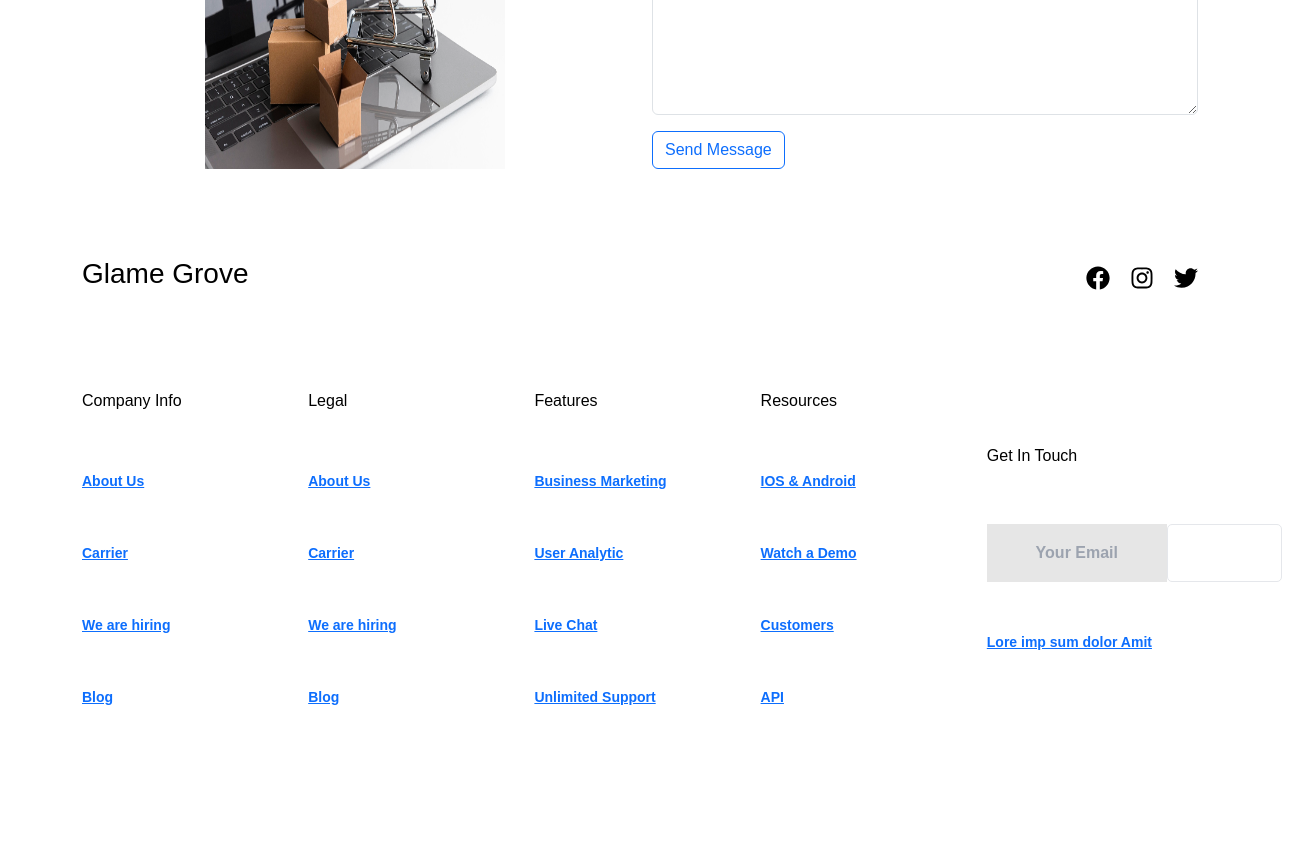
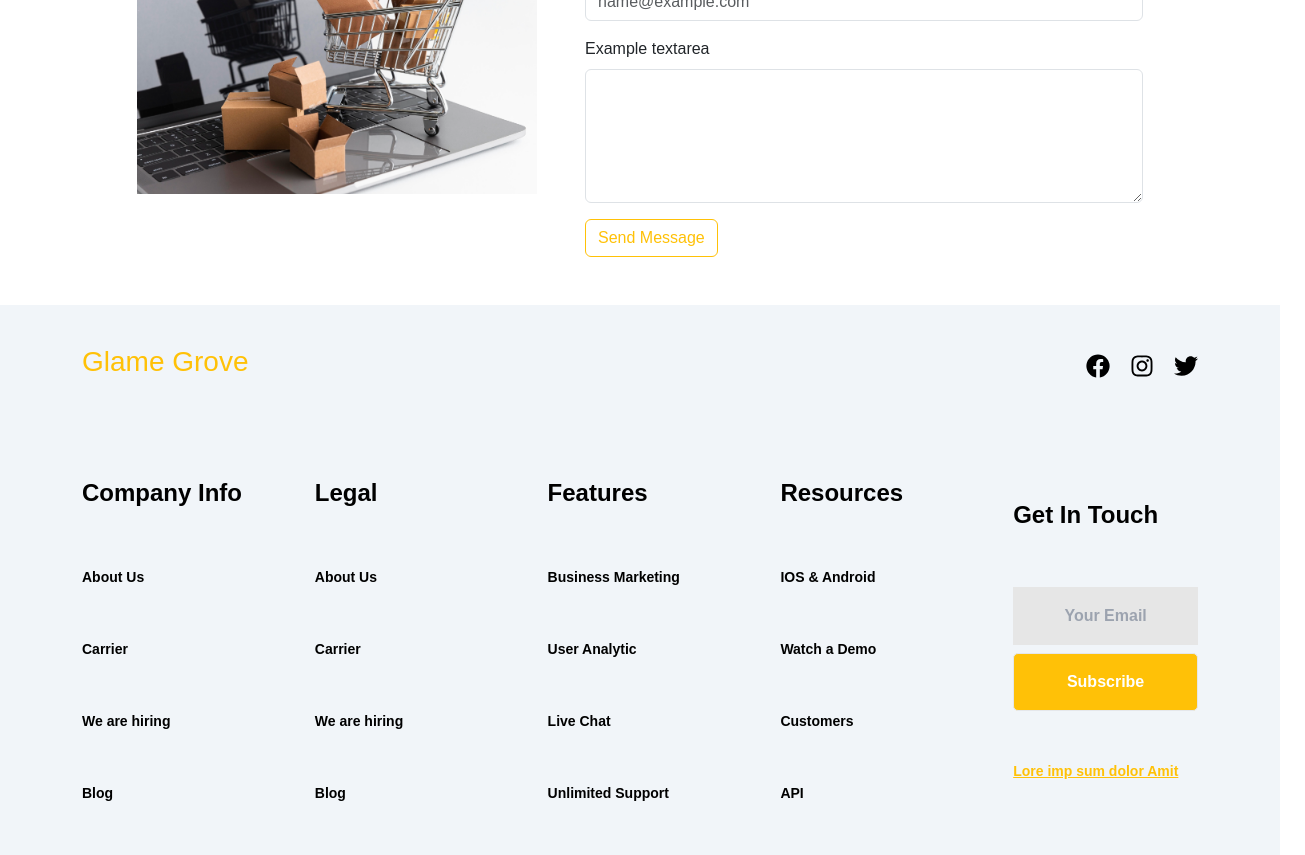
Before and after one commit to AsfaaKhan/E-commerce-Website, a Next.js app: page /contactPage in a window 1280 px wide. Shown: the part 400-1255 px from the top of the page, 1305 px wide, since content can reach past the window. Before the commit the page ends 1159 px from the top, so only its background shows below. Built offline with nearby package versions, Linux system fonts and the light colour scheme; a web font is replaced by a local one.

Commit message:
remove cartfunctionality due to some deployemnt error

```diff
--- a/app/contactPage/page.tsx
+++ b/app/contactPage/page.tsx
@@ -6,17 +6,17 @@ const Contact = () => {
     return (
         <div>
             <div className="container mb-5">
-                <div className="row  mt-40">
+                <div className="row  mt-30">
                     <div className="col-12 text-center py-4 my-4">
-                        <h1>Have Some Question?</h1>
+                        <h1 className='text-warning fw-bold mt-10'>Have Some Question?</h1>
                         <hr />
                     </div>
                 </div>
-                <div className="row">
-                    <div className="col-md 5 d-flex justify-content-center">
-                        <Image src="/images/3.jpg" alt="Contact Us" height={300} width={300} />
+                <div className="flex flex-col md:flex-row gap-5 mt-5 justify-center  ">
+                    <div className="flex justify-center items-center text">
+                        <Image src="/images/3.jpg" alt="Contact Us" height={500} width={400} />
                     </div>
-                    <div className="col-md-6">
+                    <div className="col-md-6 " >
                         <form >
                             <div className="mb-3">
                                 <label htmlFor="exampleForm" className="form-label">Full Name</label>
@@ -30,7 +30,7 @@ const Contact = () => {
                                 <label htmlFor="exampleFormControlTextarea1" className="form-label">Example textarea</label>
                                 <textarea className="form-control" id="exampleFormControlTextarea1" rows={5}></textarea>
                             </div>
-                            <button type="submit" className="btn btn-outline-primary">Send Message</button>
+                            <button type="submit" className="btn btn-outline-warning">Send Message</button>
                         </form>
                     </div>
                 </div>
--- a/components/Footer.tsx
+++ b/components/Footer.tsx
@@ -9,11 +9,11 @@ import { FaTwitter } from "react-icons/fa";
 
 export default function Footer() {
     return (
-        <div className="bg-white w-full h-auto  lg:h-[440px] justify-center items-center  gap-[87px] text-black ">
+        <div className="bg-slate-100 w-full h-auto  lg:h-[440px] justify-center items-center  gap-[87px] text-black   ">
             {/* 1st Row  */}
-            <div className="container  bg-dullWhite">
+            <div className="container ">
                 <div className=" flex justify-center items-center flex-col gap-3  sm:flex-row sm:justify-between md:flex-row md:justify-between pt-10 pb-10 2xl:m-4 ">
-                    <div className="font-bold text-2xl text-darkBlue ">
+                    <div className="text-[24px] text-warning hover:text-secondary ">
                         <h3>Glame Grove</h3>
                     </div>
                     <div className="flex gap-[20px] text-skyblue">
@@ -26,57 +26,57 @@ export default function Footer() {
             </div>
 
             {/* 2nd Row */}
-            <div className="container grid  md:grid-cols-3 xl:grid-cols-5 justify-center items-center gap-[15px] pt-[50px] pb-[50px] ">
+            <div className="container grid sm:grid-cols-2  md:grid-cols-3 xl:grid-cols-5 justify-center items-center gap-5 pt-[50px] pb-[50px] ">
 
                 {/* 1st column */}
 
                 <div className=" flex flex-col gap-5 font-bold">
-                    <h1 className="text-base text-darkBlue">Company Info</h1>
-                    <Link href={"/"} className=" text-sm leading-[24px] text-gray">About Us</Link>
-                    <Link href={"/"} className=" text-sm leading-[24px] text-gray">Carrier</Link>
-                    <Link href={"/"} className=" text-sm leading-[24px] text-gray">We are hiring</Link>
-                    <Link href={"/"} className=" text-sm leading-[24px] text-gray">Blog</Link>
+                    <h1 className="text-2xl fw-bold text-black ">Company Info</h1>
+                    <Link href={"/"} className=" text-sm leading-[24px] text-black text-decoration-none">About Us</Link>
+                    <Link href={"/"} className=" text-sm leading-[24px] text-black text-decoration-none ">Carrier</Link>
+                    <Link href={"/"} className=" text-sm leading-[24px] text-black text-decoration-none">We are hiring</Link>
+                    <Link href={"/"} className=" text-sm leading-[24px] text-black text-decoration-none">Blog</Link>
 
                 </div>
 
                 {/* 2nd column */}
                 <div className=" flex flex-col gap-5 font-bold">
-                    <h1 className="text-base text-darkBlue">Legal</h1>
-                    <Link href={"/"} className=" text-sm leading-[24px] text-gray">About Us</Link>
-                    <Link href={"/"} className=" text-sm leading-[24px] text-gray">Carrier</Link>
-                    <Link href={"/"} className=" text-sm leading-[24px] text-gray">We are hiring</Link>
-                    <Link href={"/"} className=" text-sm leading-[24px] text-gray">Blog</Link>
+                    <h1 className=" text-black fw-bold text-2xl">Legal</h1>
+                    <Link href={"/"} className=" text-sm leading-[24px] text-black text-decoration-none">About Us</Link>
+                    <Link href={"/"} className=" text-sm leading-[24px] text-black text-decoration-none">Carrier</Link>
+                    <Link href={"/"} className=" text-sm leading-[24px] text-black text-decoration-none">We are hiring</Link>
+                    <Link href={"/"} className=" text-sm leading-[24px] text-black text-decoration-none">Blog</Link>
 
                 </div>
 
                 {/* 3rd column */}
                 <div className=" flex flex-col gap-5 font-bold">
-                    <h1 className="text-base text-darkBlue">Features</h1>
-                    <Link href={"/"} className=" text-sm leading-[24px] text-gray">Business Marketing</Link>
-                    <Link href={"/"} className=" text-sm leading-[24px] text-gray">User Analytic</Link>
-                    <Link href={"/"} className=" text-sm leading-[24px] text-gray">Live Chat</Link>
-                    <Link href={"/"} className=" text-sm leading-[24px] text-gray">Unlimited Support</Link>
+                    <h1 className="text-2xl fw-bold text-black">Features</h1>
+                    <Link href={"/"} className=" text-sm leading-[24px] text-black text-decoration-none">Business Marketing</Link>
+                    <Link href={"/"} className=" text-sm leading-[24px] text-black text-decoration-none">User Analytic</Link>
+                    <Link href={"/"} className=" text-sm leading-[24px] text-black text-decoration-none">Live Chat</Link>
+                    <Link href={"/"} className=" text-sm leading-[24px] text-black text-decoration-none">Unlimited Support</Link>
                 </div>
 
                 {/* 4th column */}
                 <div className=" flex flex-col gap-5 font-bold">
-                    <h1 className="text-base text-darkBlue">Resources</h1>
-                    <Link href={"/"} className=" text-sm leading-[24px] text-gray">IOS & Android</Link>
-                    <Link href={"/"} className=" text-sm leading-[24px] text-gray">Watch a Demo</Link>
-                    <Link href={"/"} className=" text-sm leading-[24px] text-gray">Customers</Link>
-                    <Link href={"/"} className=" text-sm leading-[24px] text-gray">API</Link>
+                    <h1 className="text-2xl fw-bold text-black">Resources</h1>
+                    <Link href={"/"} className=" text-sm leading-[24px] text-black text-decoration-none">IOS & Android</Link>
+                    <Link href={"/"} className=" text-sm leading-[24px] text-black text-decoration-none">Watch a Demo</Link>
+                    <Link href={"/"} className=" text-sm leading-[24px] text-black text-decoration-none">Customers</Link>
+                    <Link href={"/"} className=" text-sm leading-[24px] text-black text-decoration-none">API</Link>
 
                 </div>
 
                 {/* 5th Column */}
                 <div className=" flex flex-col gap-5 font-bold">
-                    <h1 className="text-base text-darkBlue">Get In Touch</h1>
-                    <div className=" rounded-[5px] w-[318px] flex flex-col md:flex-row  ">
-                        <input type="email" placeholder="Your Email" className="bg-[#E6E6E6] w-[180px]  h-[58px] text-center " />
-                        <button className="bg-skyblue text-white h-[58px] lg:w-[115px] border-[1px] rounded-[5px] ">Subscribe
+                    <h1 className=" text-black fw-bold text-2xl ">Get In Touch</h1>
+                    <div className=" flex flex-col gap-2  ">
+                        <input type="email" placeholder="Your Email" className="bg-[#E6E6E6]   h-[58px] text-center " />
+                        <button className="bg-warning text-white h-[58px] border-[1px] rounded-[5px] ">Subscribe
                         </button>
                         </div>
-                    <Link href={"/"} className=" text-sm leading-[24px] text-gray">Lore imp sum dolor Amit</Link>
+                    <Link href={"/"} className=" text-sm leading-[24px] text-warning">Lore imp sum dolor Amit</Link>
 
                 </div>
 
--- a/components/Header.tsx
+++ b/components/Header.tsx
@@ -23,7 +23,7 @@ export default function Header() {
     return (
         <>
             {/* NAVBAR */}
-            <nav className="bg-white w-full z-10 top-0 fixed p-[20px]  ">
+            <nav className="bg-slate-50 w-full z-10 top-0 fixed p-[20px]  ">
                 <div className=" mx-auto flex justify-between items-center  h-8">
                     {/* LOGO */}
                     <div className=" hover:text-yellow-400  text-2xl flex  justify-center items-center gap-2 cursor-pointer" >
```
